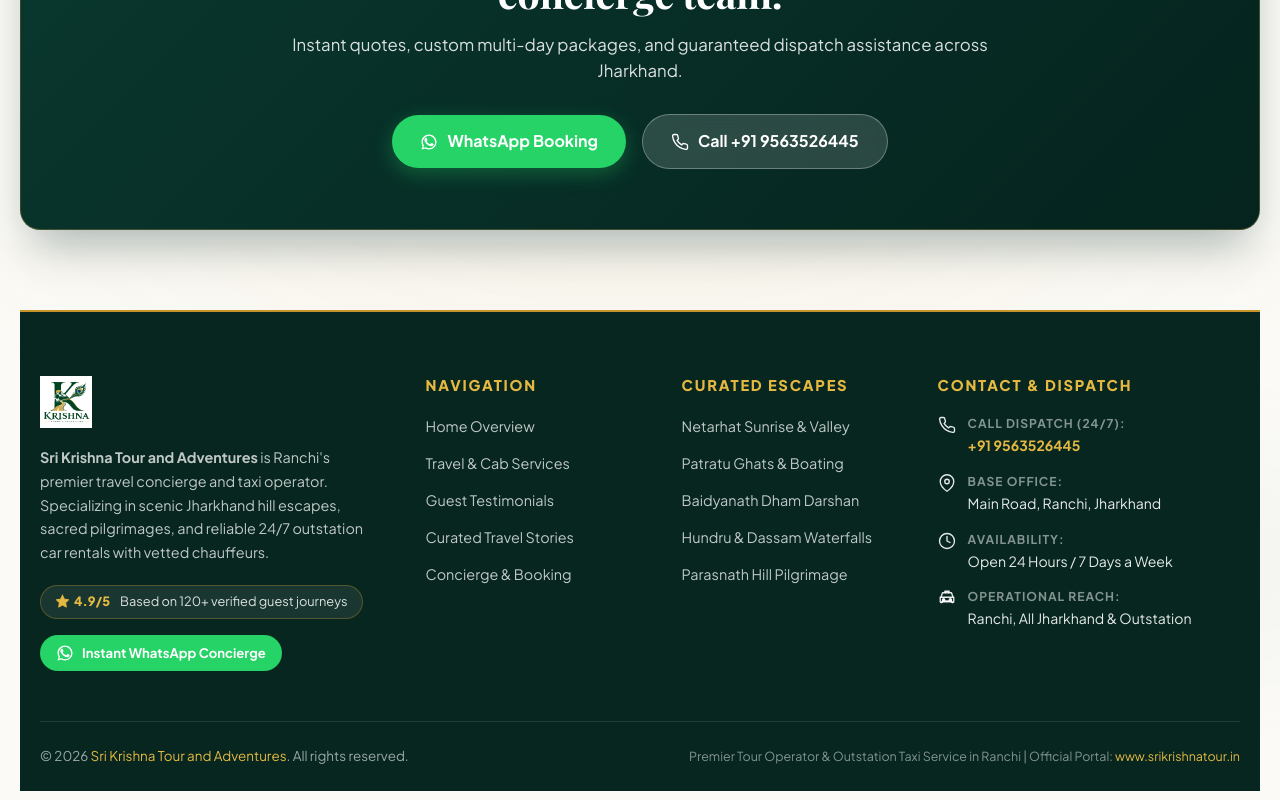
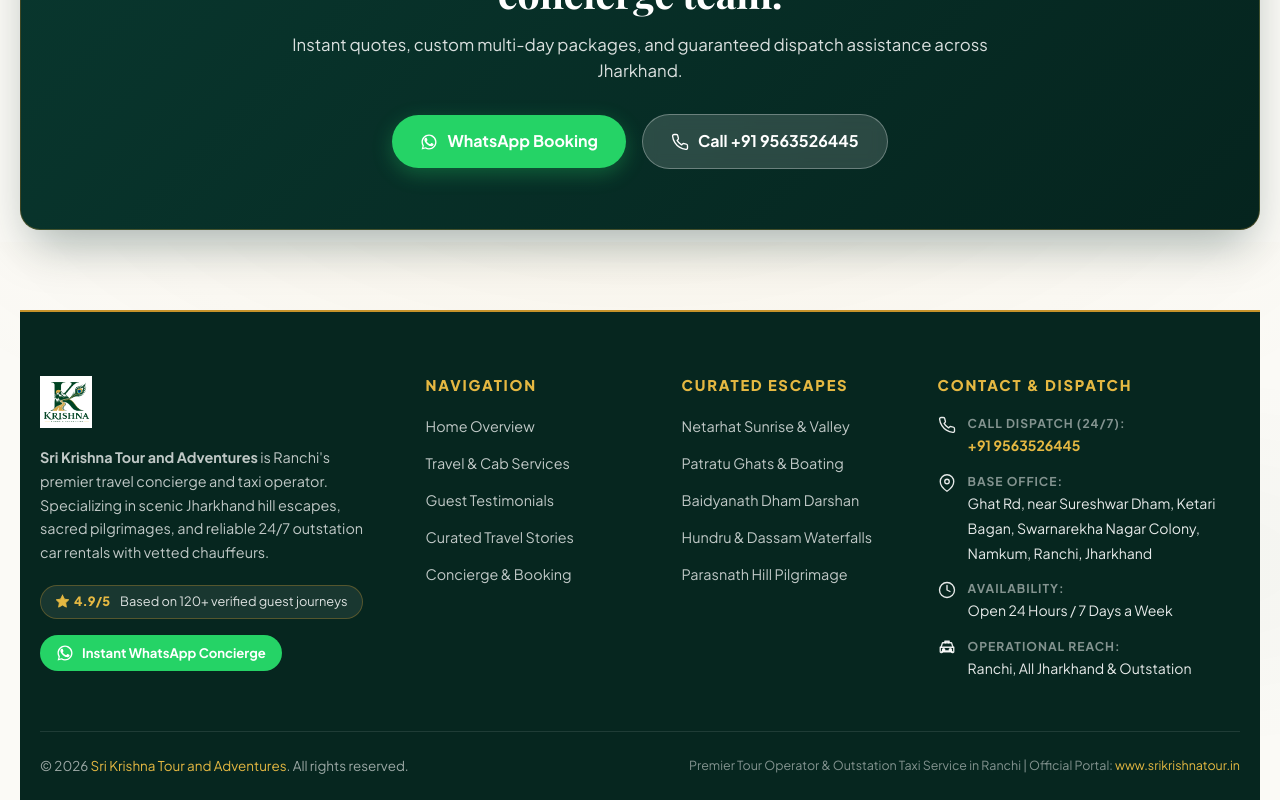
Before and after one commit to Anoopkr1906/TravelProject, a React (Vite) app in the folder Frontend/: page / in a window 1280 px wide. Shown: the part 4558-5358 px from the top of the page. Built offline with nearby package versions, Linux system fonts and the light colour scheme; a web font is replaced by a local one.

Commit message:
Synchronize address and brand name with Google Business Profile for local SEO

```diff
--- a/Frontend/index.html
+++ b/Frontend/index.html
@@ -94,8 +94,9 @@
           {
             "@type": ["TravelAgency", "LocalBusiness"],
             "@id": "https://www.srikrishnatour.in/#organization",
-            "name": "Sri Krishna Tour and Adventures",
+            "name": "Shri Krishna Tour and Adventures",
             "alternateName": [
+              "Sri Krishna Tour and Adventures",
               "Shri Krishna Tour and Travels",
               "Shree Krishna Tour and Travels",
               "Sri Krishna Tour and Travels",
@@ -105,15 +106,15 @@
             "url": "https://www.srikrishnatour.in/",
             "logo": "https://www.srikrishnatour.in/logo.jpeg",
             "image": "https://www.srikrishnatour.in/og-image.jpg",
-            "description": "Sri Krishna Tour and Adventures is a premier tour operator and taxi service based in Ranchi, Jharkhand. Providing 24/7 outstation cabs, family tour packages, spiritual yatras, and hotel bookings.",
+            "description": "Shri Krishna Tour and Adventures is a premier tour operator and taxi service based in Namkum, Ranchi, Jharkhand. Providing 24/7 outstation cabs, family tour packages, spiritual yatras, and hotel bookings.",
             "telephone": "+919563526445",
             "priceRange": "₹₹",
             "currenciesAccepted": "INR",
             "paymentAccepted": "Cash, UPI, Net Banking",
             "address": {
               "@type": "PostalAddress",
-              "streetAddress": "Main Road",
-              "addressLocality": "Ranchi",
+              "streetAddress": "Ghat Rd, near Sureshwar Dham, Ketari Bagan, Swarnarekha Nagar Colony",
+              "addressLocality": "Namkum, Ranchi",
               "addressRegion": "Jharkhand",
               "postalCode": "834001",
               "addressCountry": "IN"
--- a/Frontend/src/seoConfig.js
+++ b/Frontend/src/seoConfig.js
@@ -1,9 +1,10 @@
 export const SITE_URL = (import.meta.env.VITE_SITE_URL || 'https://www.srikrishnatour.in').replace(/\/$/, '')
 
 export const BUSINESS_INFO = {
-  name: 'Sri Krishna Tour and Adventures',
-  legalName: 'Sri Krishna Tour and Adventures',
+  name: 'Shri Krishna Tour and Adventures',
+  legalName: 'Shri Krishna Tour and Adventures',
   alternateName: [
+    'Sri Krishna Tour and Adventures',
     'Shri Krishna Tour and Travels',
     'Shree Krishna Tour and Travels',
     'Sri Krishna Tour and Travels',
@@ -15,8 +16,8 @@
   phoneDisplay: '9563526445',
   email: 'srikrishnatoursranchi@gmail.com',
   address: {
-    streetAddress: 'Main Road',
-    addressLocality: 'Ranchi',
+    streetAddress: 'Ghat Rd, near Sureshwar Dham, Ketari Bagan, Swarnarekha Nagar Colony',
+    addressLocality: 'Namkum, Ranchi',
     addressRegion: 'Jharkhand',
     postalCode: '834001',
     addressCountry: 'IN',
```
